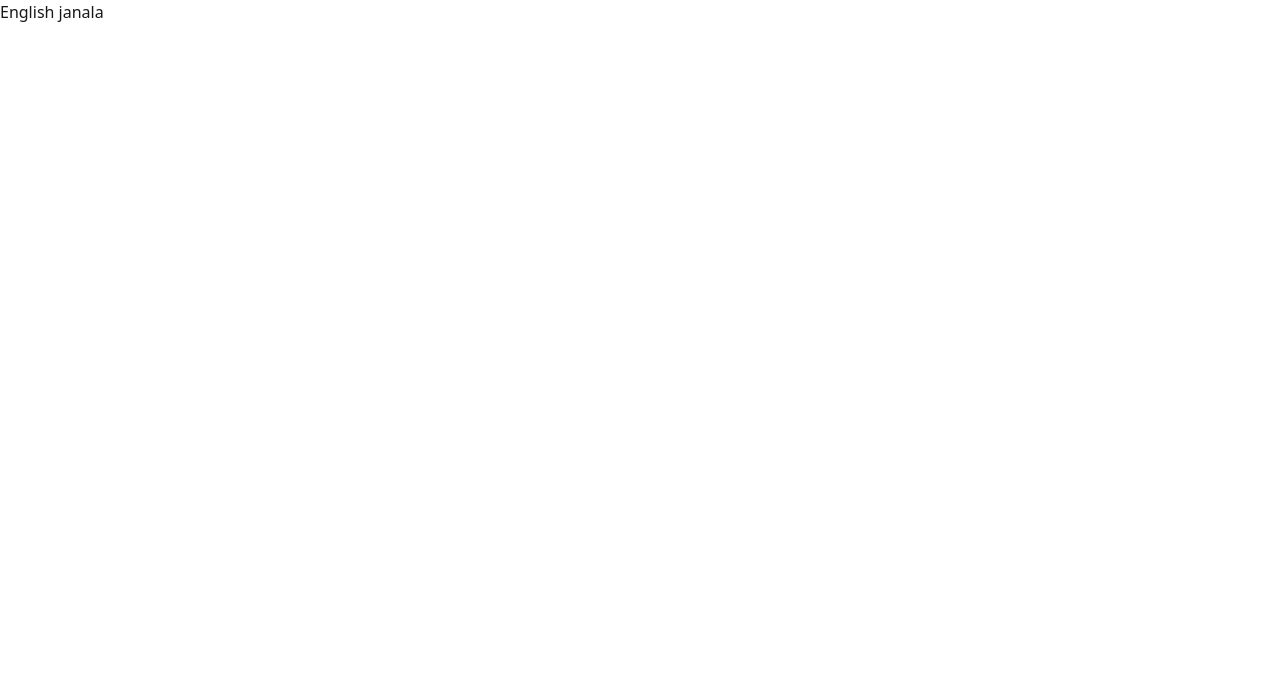
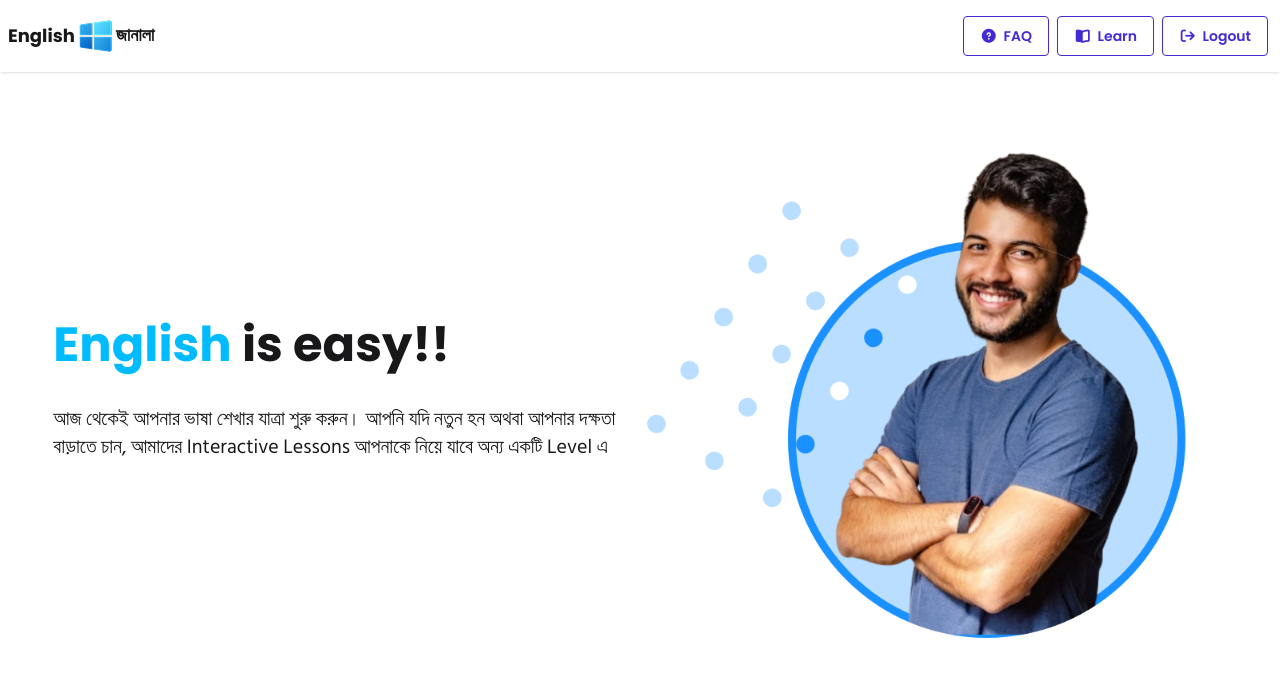
Before and after one commit to mozzammelrobi/english-janala, a plain HTML site: page index.html in a window 1280 px wide. Drawn offline with nearby package versions, Linux system fonts and the light colour scheme; a script that the page names is missing.

Commit message:
navbar and banner section design complete

```diff
--- a/index.html
+++ b/index.html
@@ -28,7 +28,66 @@
 </head>
 
 <body>
-    <h1>English janala</h1>
+
+    <!-- navbar -->
+    <header>
+        <div class="navbar bg-base-100 shadow-sm">
+            <div class="navbar-start">
+                <div class="dropdown">
+                    <div tabindex="0" role="button" class="btn btn-ghost lg:hidden">
+                        <svg aria-label="Menu" xmlns="http://www.w3.org/2000/svg" class="h-5 w-5" fill="none"
+                            viewBox="0 0 24 24" stroke="currentColor">
+                            <path stroke-linecap="round" stroke-linejoin="round" stroke-width="2"
+                                d="M4 6h16M4 12h8m-8 6h16" />
+                        </svg>
+                    </div>
+                    <ul tabindex="-1"
+                        class="menu menu-sm dropdown-content bg-base-100 rounded-box z-1 mt-3 w-52 p-2 shadow">
+                        <li>
+                        <a href="" class=""><i class="fa-solid fa-circle-question"></i> FAQ</a>
+                    </li>
+                    <li>
+                        <a href="" class=""><i class="fa-solid fa-book-open"></i> Learn</a>
+                    </li>
+                    <li>
+                        <a href="" class=""><i class="fa-solid fa-arrow-right-from-bracket"></i> Logout</a>
+                    </li>
+                    </ul>
+                </div>
+                <a href="" class="flex items-center">
+                    <span class="text-lg font-bold">English</span>
+                    <img src="assets/logo.png" alt="">
+                    <span class="text-lg font-bangla font-bold">জানালা</span>
+                </a>
+            </div>
+            <div class="navbar-end hidden lg:flex">
+                <ul class="menu menu-horizontal px-1 space-x-2">
+                    <li>
+                        <a href="" class="btn btn-outline btn-primary"><i class="fa-solid fa-circle-question"></i> FAQ</a>
+                    </li>
+                    <li>
+                        <a href="" class="btn btn-outline btn-primary"><i class="fa-solid fa-book-open"></i> Learn</a>
+                    </li>
+                    <li>
+                        <a href="" class="btn btn-outline btn-primary"><i class="fa-solid fa-arrow-right-from-bracket"></i> Logout</a>
+                    </li>
+                </ul>
+            </div>
+
+        </div>
+    </header>
+
+
+    <!-- header section -->
+    <section class="flex flex-col-reverse md:flex-row justify-between items-center py-5 w-11/12 mx-auto">
+        <div class="content space-y-6 flex-1 md:text-left text-center">
+            <h2 class="text-[48px] font-bold"><span class="text-[#00BCFF]">English</span> <span>is easy!!</span></h2>
+            <p class="font-bangla text-xl">আজ থেকেই আপনার ভাষা শেখার যাত্রা শুরু করুন। আপনি যদি নতুন হন অথবা আপনার দক্ষতা বাড়াতে চান, আমাদের Interactive Lessons আপনাকে নিয়ে যাবে অন্য একটি Level এ</p>
+        </div>
+        <div class="image flex-1 max-w-[730px]">
+            <img src="assets/hero-student.png" alt="" class="">
+        </div>
+    </section>
 
     <script src="script/script.js"></script>
 </body>
--- a/script/script.js
+++ /dev/null
@@ -1 +0,0 @@
-alert('')
--- a/styles/style.css
+++ b/styles/style.css
@@ -1,8 +1,9 @@
 
-.poppins-font {
+*{
      font-family: "Poppins", sans-serif;
+
 }
 
-.font-hind-siliguri {
+.font-bangla {
     font-family: "Hind Siliguri", sans-serif;
 }
```
